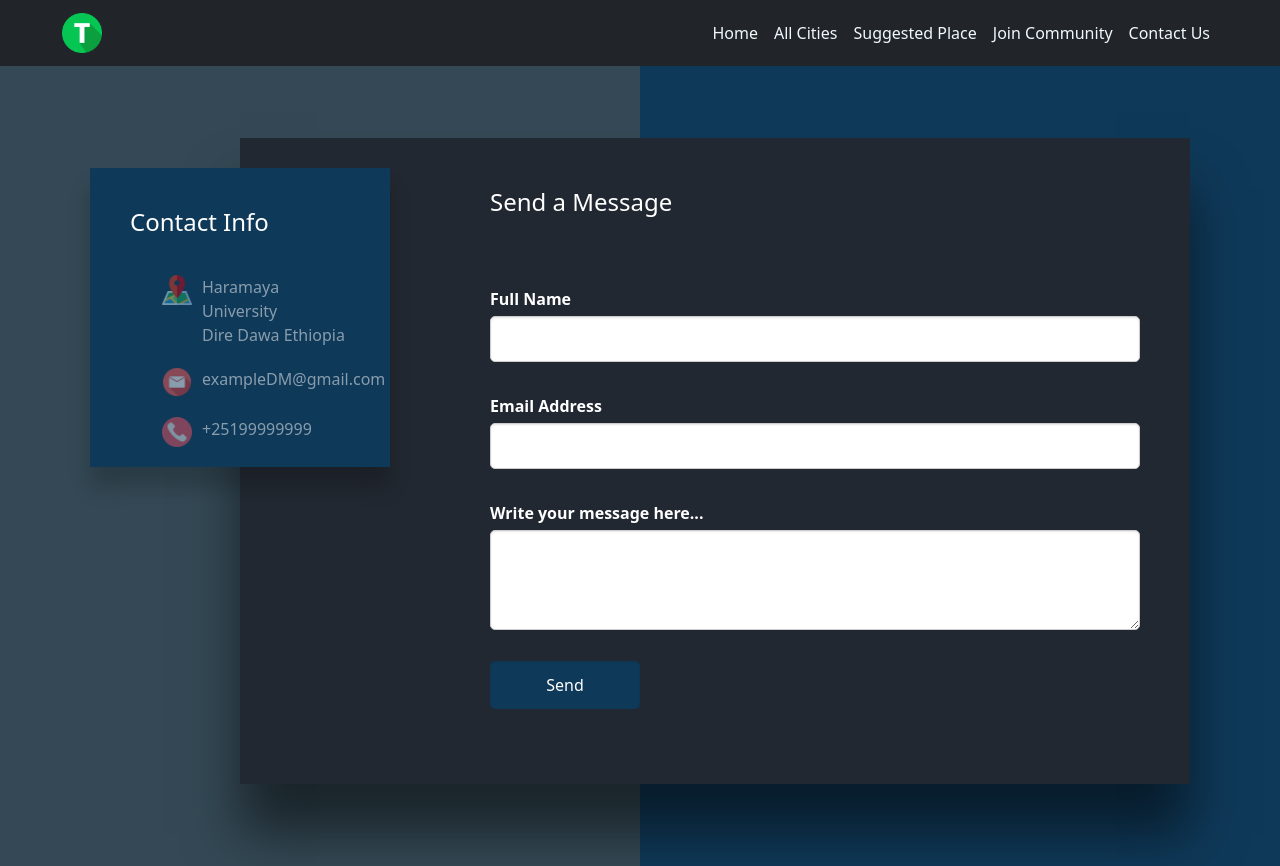
After one commit to dagmawib/Ambiance-Engine, a Flask app: page /contact in a window 1280 px wide. The commit adds this page. Run offline with Flask 3, Linux system fonts and the light colour scheme; some web fonts are replaced.

Commit message:
Contact Us page

```diff
--- a/main.py
+++ b/main.py
@@ -108,5 +108,8 @@ def login():
 @app.route('/signup')
 def signUp():
     return render_template('signUp.html')
+@app.route('/contact')
+def contact_us():
+    return render_template('contact.html')
 if __name__ == "__main__":
     app.run(debug=True)
--- a/static/style.css
+++ b/static/style.css
@@ -635,3 +635,139 @@ body{
     margin-right: 8px;
     font-size: 20px;
 }
+/* ///////////////Contact Page///////// */
+.ContactSection{
+    position: relative;
+    display: flex;
+    justify-content: center;
+    align-items: center;
+    min-height: 100vh;
+    background: #0f3959;
+}
+.ContactSection::before{
+    content: '';
+    position: absolute;
+    top: 0;
+    left: 0;
+    width: 50%;
+    height: 100%;
+    background: #344955;
+}
+.ContactSection .ContactContainer{
+    position: relative;
+    margin-top: -10px;
+    min-width: 1100px;
+    min-height: 550px;
+    display: flex;
+    z-index: 1000;
+}
+.ContactSection .ContactContainer .contactInfo{
+    position: absolute;
+    top: 30px;
+    width: 300px;
+    height: calc(85% - 250px);
+    background: #0f3959;
+    z-index: 1;
+    padding: 40px;
+    display: flex;
+    flex-direction: column;
+    justify-content: space-between;
+    box-shadow: 0 20px 20px rgba(0,0,0,0.2);
+}
+.ContactSection .ContactContainer .contactInfo h2{
+    color: #fff;
+    font-size: 24px;
+    font-weight: 500;
+}
+.ContactSection .ContactContainer .contactInfo .info{
+    position: relative;
+    margin: 10px 0;
+}
+.ContactSection .ContactContainer .contactInfo .info li{
+    position: relative;
+    list-style: none;
+    display: flex;
+    margin: 20px 0;
+    cursor: pointer;
+    align-items: flex-start;
+}
+.ContactSection .ContactContainer .contactInfo .info li span:nth-child(1){
+    width: 30px;
+    min-width: 30px;
+}
+.ContactSection .ContactContainer .contactInfo .info li span:nth-child(1) img{
+    max-width: 100%;
+    opacity: 0.5;
+}
+.ContactSection .ContactContainer .contactInfo .info li span:nth-child(2){
+    color: #fff;
+    margin-left: 10px;
+    font-weight: 300;
+    opacity: 0.5;
+}
+.ContactSection .ContactContainer .contactInfo .info li:hover span:nth-child(1) img,
+.ContactSection .ContactContainer .contactInfo .info li:hover span:nth-child(2){
+    opacity: 1;
+}
+.ContactSection .ContactContainer .contactForm{
+    position: relative;
+    padding:50px 50px;
+    background-color: #222831;
+    margin-left: 150px;
+    padding-left: 250px;
+    width: calc(100% - 100px);
+    height: 70%;
+    box-shadow: 0 50px 50px rgba(0,0,0,0.5);
+    color: #fff;
+}
+.ContactSection .ContactContainer .contactForm h2{
+    color: #fff;
+    font-size: 24px;
+    font-weight: 500;
+}
+.ContactSection .ContactContainer .contactForm .formBox{
+    position: relative;
+    /* display: flex; */
+    justify-content: space-between;
+    flex-wrap: wrap;
+    padding-top: 30px;
+}
+.ContactSection .ContactContainer .contactForm .formBox .inputBox{
+    position: relative;
+    margin: 0 0 25px 0;
+}
+.ContactSection .ContactContainer .contactForm .formBox .inputBox .w50
+{
+    width: 47%;
+}
+.ContactSection .ContactContainer .contactForm .formBox .inputBox .w100{
+    width: 100%;
+}
+.ContactSection .ContactContainer .contactForm .formBox .inputBox input,
+.ContactSection .ContactContainer .contactForm .formBox .inputBox textarea{
+    width: 100% !important;
+    padding: 10px;
+    margin: 0;
+    border: 1px solid #ccc;
+    border-radius: 5px;
+    box-sizing: border-box;
+    box-shadow: inset 0 1px 2px rgba(0, 0, 0, 0.1);
+}
+.ContactSection .ContactContainer .contactForm .formBox .inputBox textarea{
+    min-height: 100px;
+}
+.ContactSection .ContactContainer .contactForm .formBox .inputBox span{
+  font-weight: bold;
+  display: block;
+  margin-bottom: 5px;
+  margin-top: 2rem;
+}
+.ContactSection .ContactContainer .contactForm .formBox .inputBox input[type="submit"]{
+    position: relative;
+    cursor: pointer;
+    background: #0f3959;
+    border: none;
+    max-width: 150px;
+    padding: 12px;
+    color: #fff;
+}
--- /dev/null
+++ b/templates/contact.html
@@ -0,0 +1,51 @@
+{% include 'header.html' %}
+<link rel="stylesheet" href="../static/style.css">
+<section class='ContactSection'>
+    <div class='ContactContainer'>
+        <div class='contactInfo'>
+            <h2>Contact Info</h2>
+            <ul class='info'>
+                <li>
+                    <span><img src="../static/images/map2.png" alt="" /></span>
+                    <span>Haramaya University <br />
+                    Dire Dawa Ethiopia</span>
+                </li>
+                <li>
+                    <span><img src="../static/images/mail.png" alt="" /></span>
+                    <span>exampleDM@gmail.com</span>
+                </li>
+                <li>
+                    <span><img src="../static/images/phone-call.png" alt="" /></span>
+                    <span>+25199999999</span>
+                </li>
+            </ul>
+        </div>
+
+    <div class='contactForm'>
+        <h2>Send a Message</h2>
+        <form  onSubmit="">
+        <div class='formBox'>
+            <div class='inputBox w50'>
+                <span>Full Name</span>
+                <input/>
+            </div>
+
+            <div class='inputBox w50'>
+                <span>Email Address</span>
+                <input/>
+            </div>
+
+            <div class='inputBox w100'>
+                <span>Write your message here...</span>
+                <textarea name="" id=""></textarea>
+            </div>
+            <div class='inputBox w100'>
+                <input type="submit" value="Send" />
+            </div>
+        </div>
+      </form>
+    </div>
+</div>
+</section>
+</body>
+</html>
--- a/templates/header.html
+++ b/templates/header.html
@@ -37,6 +37,9 @@
                   <li class="nav-item">
                     <a class="nav-link" href="{{url_for('login')}}">Join Community</a>
                   </li>
+                  <li class="nav-item">
+                    <a class="nav-link active" aria-current="page" href="{{url_for('contact_us')}}">Contact Us</a>
+                  </li>
                 </ul>
               </div>
             </div>
```
Also changed, not shown: static/images/mail.png (added), static/images/map2.png (added), static/images/phone-call.png (added).
